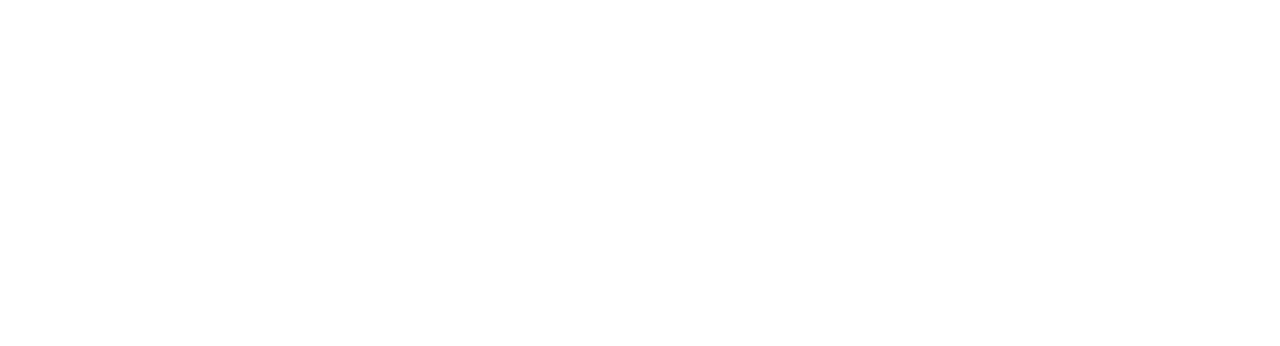
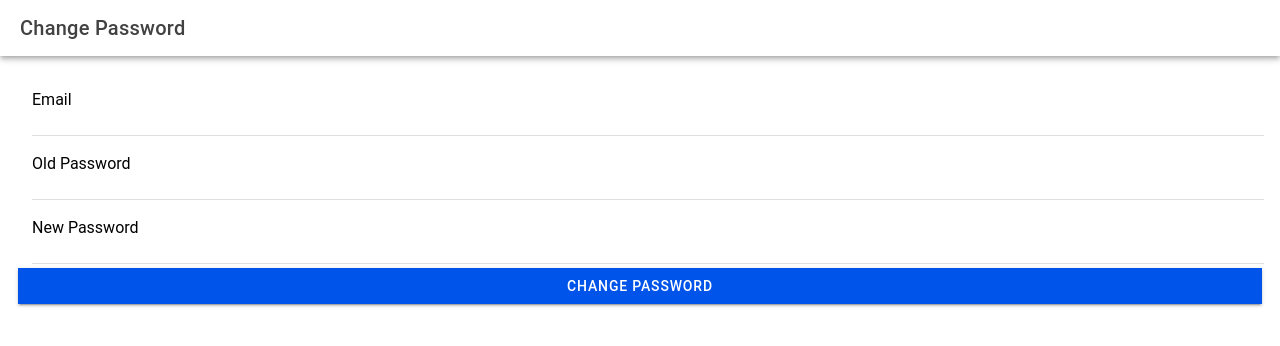
Before and after one commit to Mrgumball2004/Intrusion, a React (Vite) app: page /change-password in a window 1280 px wide. Shown: the top 346 px of the page. Built offline with nearby package versions, Linux system fonts and the light colour scheme.

Commit message:
change password funcs

```diff
--- a/src/App.tsx
+++ b/src/App.tsx
@@ -3,6 +3,7 @@
 import { IonReactRouter } from '@ionic/react-router';
 import Home from './pages/Home';
 import Dashboard from './pages/Dashboard';
+import ChangePassword from './pages/ChangePassword';
 
 /* Core CSS required for Ionic components to work properly */
 import '@ionic/react/css/core.css';
@@ -42,6 +43,7 @@
       <IonRouterOutlet>
         <Route exact path="/home" component={Home} />
         <Route exact path="/dashboard" component={Dashboard} />
+        <Route exact path="/change-password" component={ChangePassword} />
         <Redirect exact from="/" to="/home" />
       </IonRouterOutlet>
     </IonReactRouter>
--- /dev/null
+++ b/src/pages/ChangePassword.tsx
@@ -0,0 +1,101 @@
+import React, { useState } from 'react';
+import {
+  IonContent,
+  IonHeader,
+  IonPage,
+  IonTitle,
+  IonToolbar,
+  IonInput,
+  IonButton,
+  IonItem,
+  IonLabel,
+  IonAlert,
+} from '@ionic/react';
+import { useHistory } from 'react-router-dom';
+import axios, { AxiosError } from 'axios';
+
+const ChangePassword: React.FC = () => {
+  const [email, setEmail] = useState('');
+  const [oldPassword, setOldPassword] = useState('');
+  const [newPassword, setNewPassword] = useState('');
+  const [showAlert, setShowAlert] = useState(false);
+  const [alertHeader, setAlertHeader] = useState('');
+  const [alertMessage, setAlertMessage] = useState('');
+  const history = useHistory();
+
+  const handleChangePassword = async () => {
+    const payload = {
+      email,
+      oldPassword,
+      newPassword,
+    };
+
+    try {
+      const response = await axios.post('http://localhost:5000/change-password', payload);
+      setAlertHeader('Success');
+      setAlertMessage(response.data.message);
+      setShowAlert(true);
+      history.push('/login'); // Redirect to login page
+    } catch (error) {
+      if (error instanceof AxiosError) {
+        setAlertMessage(error.response?.data?.message || 'Failed to change password');
+      } else {
+        setAlertMessage('Failed to change password');
+      }
+      setAlertHeader('Error');
+      setShowAlert(true);
+    }
+  };
+
+  return (
+    <IonPage>
+      <IonHeader>
+        <IonToolbar>
+          <IonTitle>Change Password</IonTitle>
+        </IonToolbar>
+      </IonHeader>
+      <IonContent className="ion-padding">
+        <IonItem>
+          <IonLabel position="floating">Email</IonLabel>
+          <IonInput
+            type="email"
+            value={email}
+            onIonChange={(e) => setEmail(e.detail.value!)}
+          />
+        </IonItem>
+
+        <IonItem>
+          <IonLabel position="floating">Old Password</IonLabel>
+          <IonInput
+            type="password"
+            value={oldPassword}
+            onIonChange={(e) => setOldPassword(e.detail.value!)}
+          />
+        </IonItem>
+
+        <IonItem>
+          <IonLabel position="floating">New Password</IonLabel>
+          <IonInput
+            type="password"
+            value={newPassword}
+            onIonChange={(e) => setNewPassword(e.detail.value!)}
+          />
+        </IonItem>
+
+        <IonButton expand="full" onClick={handleChangePassword}>
+          Change Password
+        </IonButton>
+
+        <IonAlert
+          isOpen={showAlert}
+          onDidDismiss={() => setShowAlert(false)}
+          header={alertHeader}
+          message={alertMessage}
+          buttons={['OK']}
+        />
+      </IonContent>
+    </IonPage>
+  );
+};
+
+export default ChangePassword;
--- a/src/pages/Home.tsx
+++ b/src/pages/Home.tsx
@@ -125,6 +125,11 @@
   message={errorMessage}
   buttons={['OK']}
 />
+
+        <IonButton expand="full" onClick={() => history.push('/change-password')}>
+          Change Password
+        </IonButton>
+
       </IonContent>
     </IonPage>
   );
```
Also changed, not shown: index.js (+41 -0 lines).
